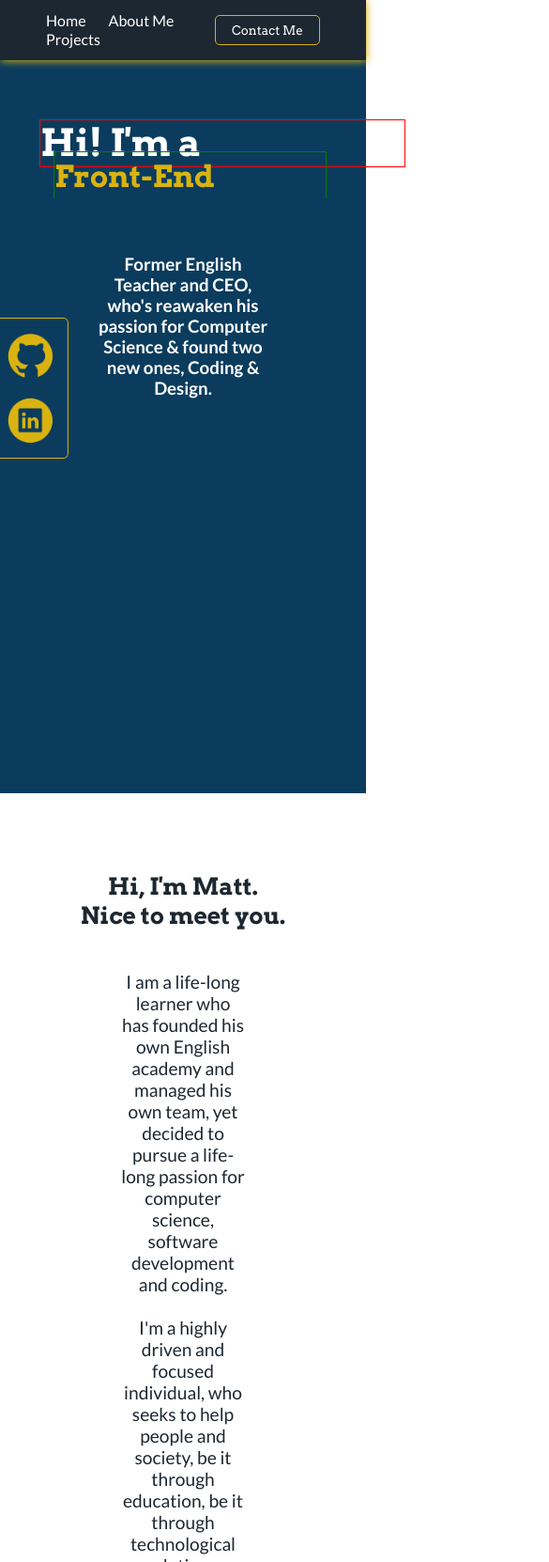
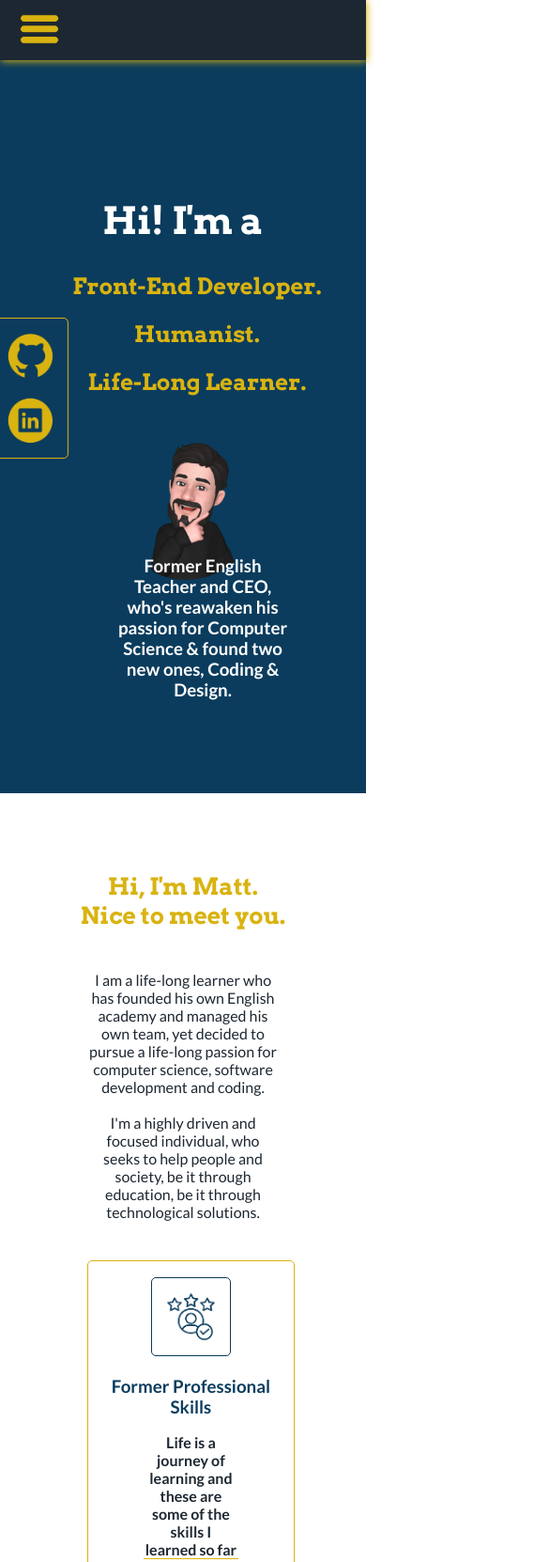
Before and after one commit to matt-fonto/old-portfolio-website, a plain HTML site: page index.html in a window 390 px wide. Shown: the top 1662 px of the page at 94% size, 585 px wide, since content can reach past the window. Drawn offline with Linux system fonts and the light colour scheme.

Commit message:
Add files via upload

```diff
--- a/index.html
+++ b/index.html
@@ -15,7 +15,10 @@
         <header>
             <!-- Nav -->
             <nav>
-                <ul>
+                <button class="hamburger" id="hamburger">
+                    <img src="./resources/menu-burg.png" alt="">
+                </button>
+                <ul class="nav-ul" id="nav-ul">
                     <li><a href="#home">Home</a></li>
                     <li><a href="#about-me">About Me</a></li>
                     <li><a href="#projects">Projects</a></li>
@@ -39,9 +42,7 @@
                         </ul>
                     </div>
                 </div>
-                <div class="left-side-banner">
-                    <h3>Former English Teacher and CEO, who's reawaken his passion for Computer Science & found two new ones, Coding & Design.</h3>
-                </div>
+                <h3>Former English Teacher and CEO, who's reawaken his passion for Computer Science & found two new ones, Coding & Design.</h3>
             <div class="image-me">
                 <img src="./resources/my-pic-header-two.png" alt="decorative-element">
             </div>
--- a/script.js
+++ b/script.js
@@ -4,3 +4,10 @@ window.addEventListener('scroll', function() {
 
     nav.classList.toggle('scrolling-active', windowPosition);
 })
+
+const hamburger = document.getElementById('hamburger');
+const navUL = document.getElementById('nav-ul');
+
+hamburger.addEventListener('click', () => {
+    navUL.classList.toggle('show');
+})
--- a/styles.css
+++ b/styles.css
@@ -42,6 +42,7 @@ button{
     align-items: center;
     justify-content: center;
     border-radius: 5px;
+    cursor: pointer;
 }
 
 button:hover{
@@ -54,16 +55,32 @@ button:hover{
     /* Nav */
 nav{
     display: flex;
+    flex-wrap: wrap;
     justify-content: space-between;
     width: 100%;
     margin: 0 auto;
     height: 64px;
-    padding: 2% 10%;
+    padding: 2vh 10vh;
     background-color: #1D2731;
     box-shadow: 1px 1px 0.5rem #D9B310;
     align-items: center;
     position: fixed;
     z-index: 1;
+}
+
+.hamburger{
+    display: none;
+}
+
+#hamburger{
+    border: none;
+    justify-content: center;
+    cursor: pointer;
+    box-shadow: none;
+}
+
+.hamburger img{
+    height: 50px;
 }
     /* Nav Effect Scrolling */
 .scrolling-active{
@@ -169,7 +186,6 @@ main h3{
     text-align: center;
     margin: 0 20%;
 }
-
 
 main img{
     display: block;
@@ -420,6 +436,7 @@ main img{
     display: flex;
     align-items: center;
     justify-content: center;
+    text-align: center;
     opacity: 0;
     border-radius: 5px;
     background-color: #D9B310;
@@ -496,38 +513,158 @@ main img{
 
 
 /* Responsive Design Cellphone */
-@media (max-width: 767px) {
-    *{
-        transition: none !important;
-        animation: none !important;
+@media (max-width: 820px) {
+    /* Universal Styles */
+    p{
+        font-size: 16px !important;
     }
 
+    /* Nav styles */
     nav{
-        font-size: 10px;
+        font-size: 16px;
     }
-    .image-me{
+
+    nav button {
         display: none;
     }
 
+    .nav-ul{
+        display: none;
+        width: 100%;
+    }
+
+    .nav-ul.show{
+        display: flex;
+    }
+
+    .hamburger{
+        display: block;
+        margin-bottom: 20px;
+        margin-right: 10vh !important;
+        position: absolute;
+        width: 10px;
+        left: 2vh;
+    }
+
+    /* Banner */
     .banner{
+        animation: none;
+        justify-content: center;
+        align-content: center;
+        max-height: 100vh;
+    }
+
+   .typing-effect{
+        display: block;
         position: relative;
     }
 
+    .image-me img{
+        animation: none !important;
+        transition: none !important;
+        height: 25vh;
+        display: block;
+     }
+
     .static-text h1{
         font: 2rem;
+        margin-top: 10vh;
+        text-align: center;
+        justify-content: center;
+    }
+
+    .dynamic-text{
+        position: absolute;
         width: 100%;
-        border: 1px solid red;
-        display: block;
-        position: absolute;
-        margin-top: 5vh;
-        top: 10%;
+        top: 40%;
+        justify-content: center;
     }
 
     .dynamic-text li{
-        font-size: 2rem;
+        font-size: 1.5rem;
+        text-align: center;
+        animation: none;
+    }
+
+    .typing-effect .dynamic-text{
+        overflow: visible;
         display: block;
-        border: 1px solid green;
+        animation: none;
+    }
+
+    .dynamic-text li span::after{
+        background-color: transparent;
+        animation: none;
+        border-left: none;
+    }
+
+    .banner h3{
+        position: absolute;
+        top: 70%;
     }
 
 
+    /* About Me */
+    .about-me h2{
+        color: #D9B310;
+    }
+
+    #paragraph-about-me{
+        margin: 5vh 1vh;
+    }
+
+    .containers-about-me{
+        display: block;
+        margin: 0 1vh !important;
+    }
+
+    .containers-about-me div{
+        margin-bottom: 5vh;
+
+    }
+
+    .containers-about-me img{
+        height: 10vh;
+    }
+
+    .container-one,
+    .container-two,
+    .container-three {
+    border-right: none;
+    }
+
+    /* Projects */
+    .projects-area h2{
+        margin: 0 10vh;
+    }
+
+    .projects-area div{
+        display: block;
+        margin-bottom: 2vh;
+    }
+
+    .image-overlay-front{
+        background-color: transparent;
+        opacity: 1;
+        justify-content: center;
+        align-items: center;
+        text-align: center;
+    }
+
+    .image-overlay-design{
+        background-color: transparent;
+        opacity: 1;
+        display: block;
+        text-align: center;
+        top: 30%;
+    }
+
+    .image-overlay-code{
+        background-color: transparent;
+        opacity: 1;
+        justify-content: center;
+        align-items: center;
+        text-align: center;
+        top: 15%;
+    }
 }
```
Also changed, not shown: resources/menu-burg.png (added).
